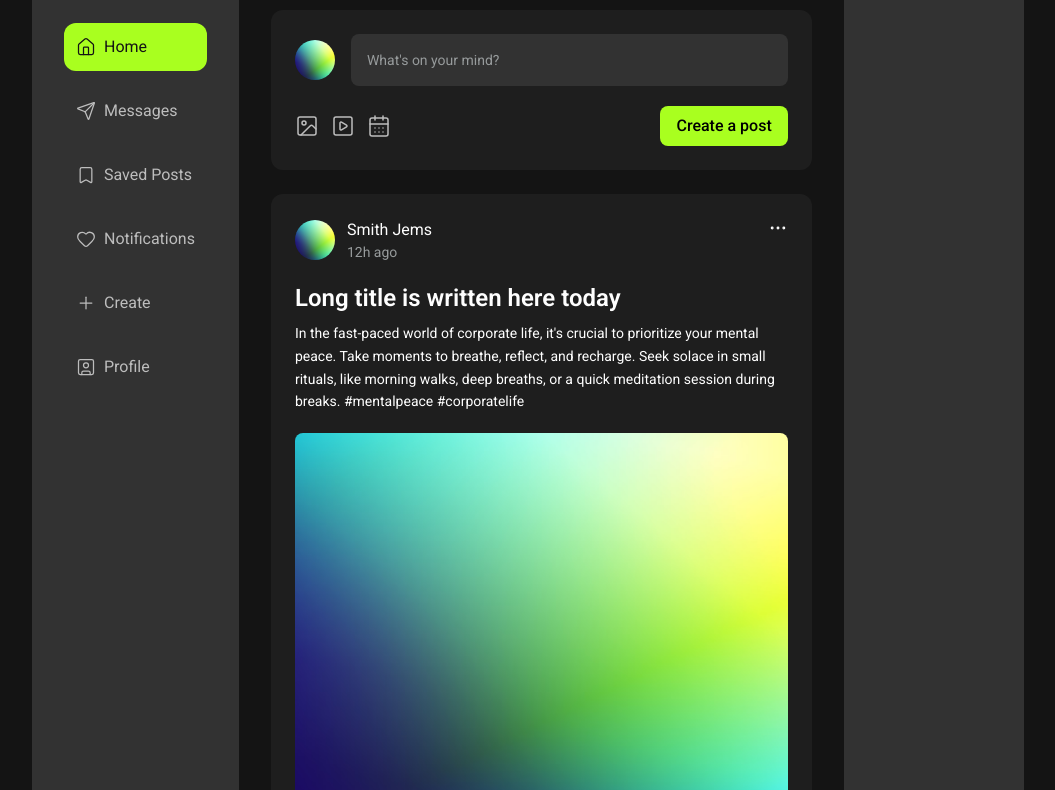
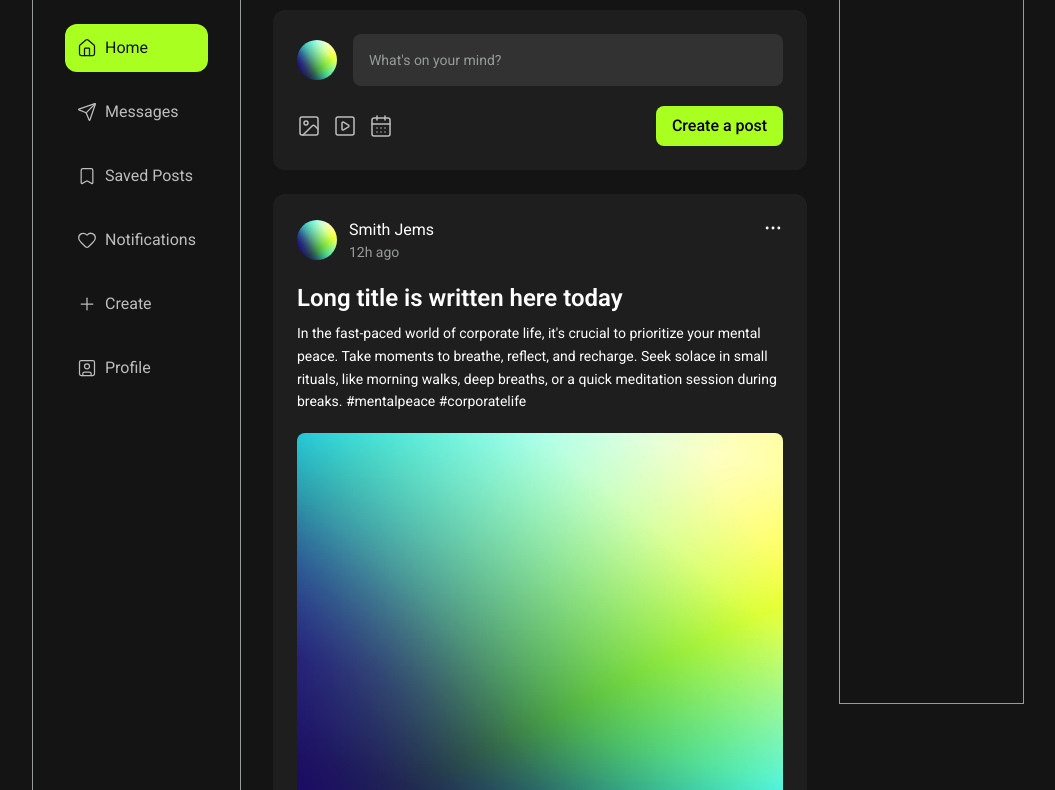
Before and after one commit to helenesyre/JS2-helene-syre, a website built with Vite: page index.html in a window 1280 px wide. Shown: the part 96-886 px from the top of the page, without its empty margins (112-1167 px from the left). Built offline with nearby package versions, Linux system fonts and the light colour scheme.

Commit message:
Setup layout components and applied it in router
Introduce cleanLayout and defaultLayout components and update the router to choose a layout per route (clean for #/login and #/register, default for others). Move nav rendering into the router and set #app classes appropriately. Simplify index.html to only include the #app container and footer. Clean up main.js by removing the global renderNav import/call and leaving footer rendering disabled for now.

```diff
--- a/index.html
+++ b/index.html
@@ -14,15 +14,8 @@
     rel="stylesheet">
 </head>
 
-<body class="bg-main-black text-main-white flex flex-row mx-36 font-roboto">
-  <header class="flex-1 bg-surface-medium">
-    <nav id="navbar" class="text-main-white p-8 flex flex-col gap-10 h-screen"></nav>
-  </header>
-  <main class="flex-3 m-8">
-    <div id="app"></div>
-  </main>
-  <aside id="sidebar" class="flex-1 bg-surface-medium">
-  </aside>
+<body class="bg-main-black text-main-white font-roboto">
+  <div id="app"></div>
   <footer id="footer"></footer>
   <script type="module" src="/src/main.js"></script>
 </body>
--- /dev/null
+++ b/src/assets/js/components/layouts/cleanLayout.js
@@ -0,0 +1,7 @@
+export default function cleanLayout(content) {
+  return `
+      <main>
+        <div id="content">${content}</div>
+      </main>
+  `;
+}
--- /dev/null
+++ b/src/assets/js/components/layouts/defaultLayout.js
@@ -0,0 +1,12 @@
+export default function defaultLayout(content) {
+  return `
+    <header class="basis-1/5 border border-gray-medium">
+      <nav id="navbar" class="text-main-white p-8 flex flex-col gap-10 h-screen sticky top-0"></nav>
+    </header>
+    <main class="basis-3/5 m-8">
+      <div id="content">${content}</div>
+    </main>
+    <aside id="sidebar" class="basis-1/5 border border-gray-medium p-8 h-screen sticky top-0">
+    </aside>
+  `;
+}
--- a/src/assets/js/router/index.js
+++ b/src/assets/js/router/index.js
@@ -5,6 +5,9 @@ import { register } from '../../../pages/register.js';
 import { login } from '../../../pages/login.js';
 import { pageNotFound } from '../../../pages/pageNotFound.js';
 import { comingSoon } from '../../../pages/comingSoon.js';
+import cleanLayout from '../components/layouts/cleanLayout.js';
+import defaultLayout from '../components/layouts/defaultLayout.js';
+import { renderNav } from '../components/navigation.js';
 
 /**
  * Source: Code from my portfolio project
@@ -26,7 +29,15 @@ export function router() {
   function handleRoute() {
     const hash = window.location.hash || '#/'; // Default to home if no hash
     const content = routes[hash] ? routes[hash]() : pageNotFound(); // Get the content for the current route or show 404
-    document.getElementById('app').innerHTML = content; // Update the #app element with the content
+    const element = document.getElementById('app');
+    if (hash === '#/login' || hash === '#/register') {
+      element.className = '';
+      element.innerHTML = cleanLayout(content); // Use clean layout for login and register pages
+    } else {
+      element.className = 'flex flex-row mx-36'
+      element.innerHTML = defaultLayout(content); // Use default layout for all other pages
+      document.getElementById('navbar').innerHTML = renderNav();
+    }
   }
 
   // Listen for navigation events
--- a/src/main.js
+++ b/src/main.js
@@ -1,9 +1,6 @@
 import { router } from "../src/assets/js/router/index.js";
-import { renderNav } from '../src/assets/js/components/navigation.js';
 import { renderFooter } from '../src/assets/js/components/footer.js';
 
-// Render navigation
-document.getElementById('navbar').innerHTML = renderNav();
 
 // Render footer
 //document.getElementById('footer').innerHTML = renderFooter();
```
